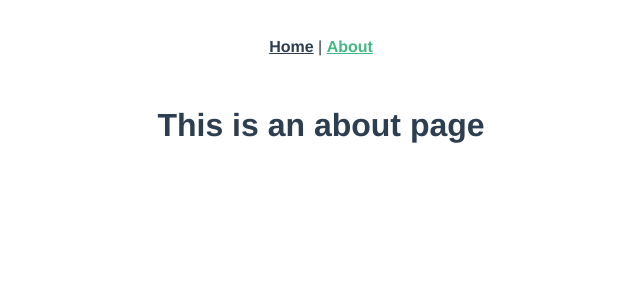
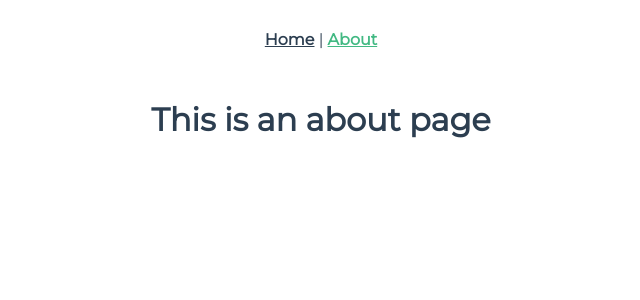
Before and after one commit to zakariasantoso/vue-basic, a Vue app: page /about in a window 1280 px wide. Shown: the top 300 px of the page, without its empty margins (319-959 px from the left). Built offline with nearby package versions, Linux system fonts and the light colour scheme.

Commit message:
Added Global SCSS (style.scss)

```diff
--- /dev/null
+++ b/src/assets/css/style.scss
@@ -0,0 +1,12 @@
+@import url('https://fonts.googleapis.com/css?family=Montserrat&display=swap');
+
+html, body {
+  padding: 0;
+	margin: 0;
+}
+
+* {
+	box-sizing: border-box;
+
+	font-family: 'Montserrat', sans-serif;
+}
--- a/src/main.js
+++ b/src/main.js
@@ -2,6 +2,8 @@ import Vue from 'vue'
 import App from './App.vue'
 import router from './router'
 import store from './store'
+
+import './assets/css/style.scss'
 
 Vue.config.productionTip = false
 
```
